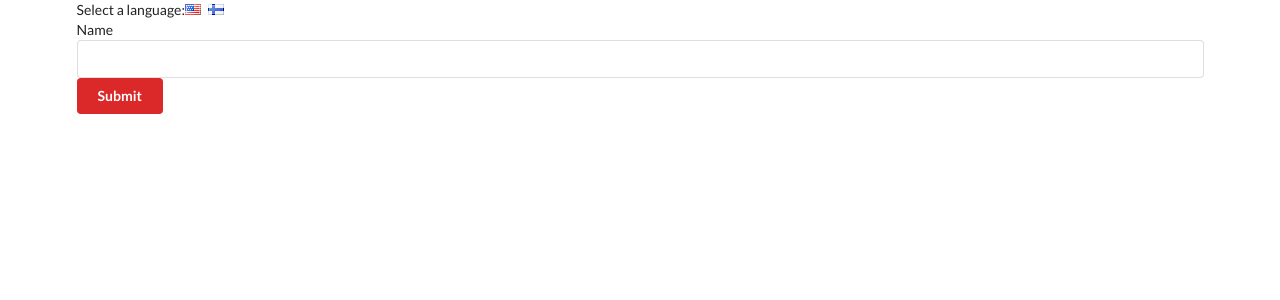
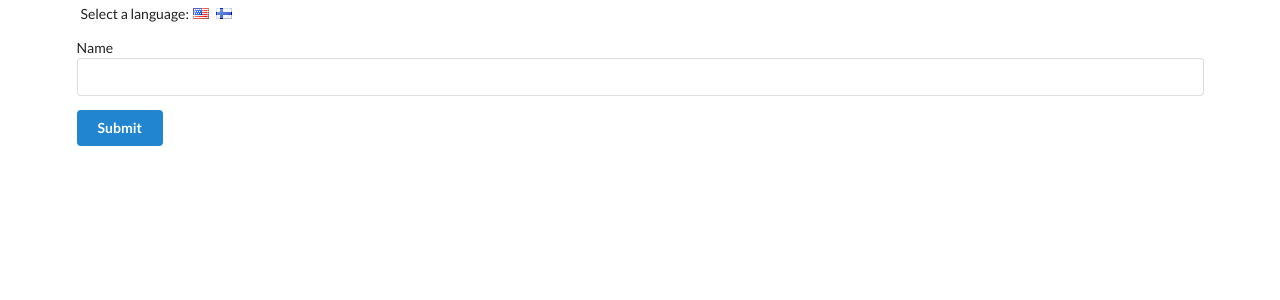
Before and after one commit to ttuom1nen/react-context, a React (Create React App) app: page / in a window 1280 px wide. Shown: the top 300 px of the page. Built offline with nearby package versions, Linux system fonts and the light colour scheme.

Commit message:
Minor styling

```diff
--- a/public/index.html
+++ b/public/index.html
@@ -30,6 +30,10 @@
       .pointer {
         cursor: pointer;
       }
+
+      .m4 {
+        margin: 4px;
+      }
     </style>
   </head>
   <body>
--- a/src/components/App.js
+++ b/src/components/App.js
@@ -7,14 +7,14 @@ import LanguageSelector from "./LanguageSelector";
 class App extends React.Component {
   render() {
     return (
-      <div className="ui container">
-        <LanguageStore>
-          <LanguageSelector />
-
-          <ColorContext.Provider value="red">
-            <UserCreate />
-          </ColorContext.Provider>
-        </LanguageStore>
+      <div className="ui container grid">
+        <div className="eigth wide column centered m4">
+          <LanguageStore>
+            <ColorContext.Provider value="primary">
+              <UserCreate />
+            </ColorContext.Provider>
+          </LanguageStore>
+        </div>
       </div>
     );
   }
--- a/src/components/Button.js
+++ b/src/components/Button.js
@@ -7,7 +7,7 @@ export default class Button extends Component {
     return (
       <ColorContext.Consumer>
         {color => (
-          <button className={`ui button ${color} pointer`}>
+          <button className={`ui button ${color} pointer m4`}>
             <LanguageContext.Consumer>
               {({ language }) => (language === "english" ? "Submit" : "Lähetä")}
             </LanguageContext.Consumer>
--- a/src/components/LanguageSelector.js
+++ b/src/components/LanguageSelector.js
@@ -8,7 +8,7 @@ export default class LanguageSelector extends Component {
     console.log(this.context);
     return (
       <div>
-        Select a language:
+        <span className="m4">Select a language:</span>
         <i
           className="flag us pointer"
           onClick={() => this.context.onLanguageChange("english")}
--- a/src/components/UserCreate.js
+++ b/src/components/UserCreate.js
@@ -1,12 +1,20 @@
 import React from "react";
 import Field from "./Field";
 import Button from "./Button";
+import LangSelect from "./LanguageSelector";
 
 const UserCreate = () => {
   return (
     <div className="ui form">
-      <Field />
-      <Button />
+      <div className="field">
+        <LangSelect />
+      </div>
+      <div className="field">
+        <Field />
+      </div>
+      <div className="field">
+        <Button />
+      </div>
     </div>
   );
 };
```
